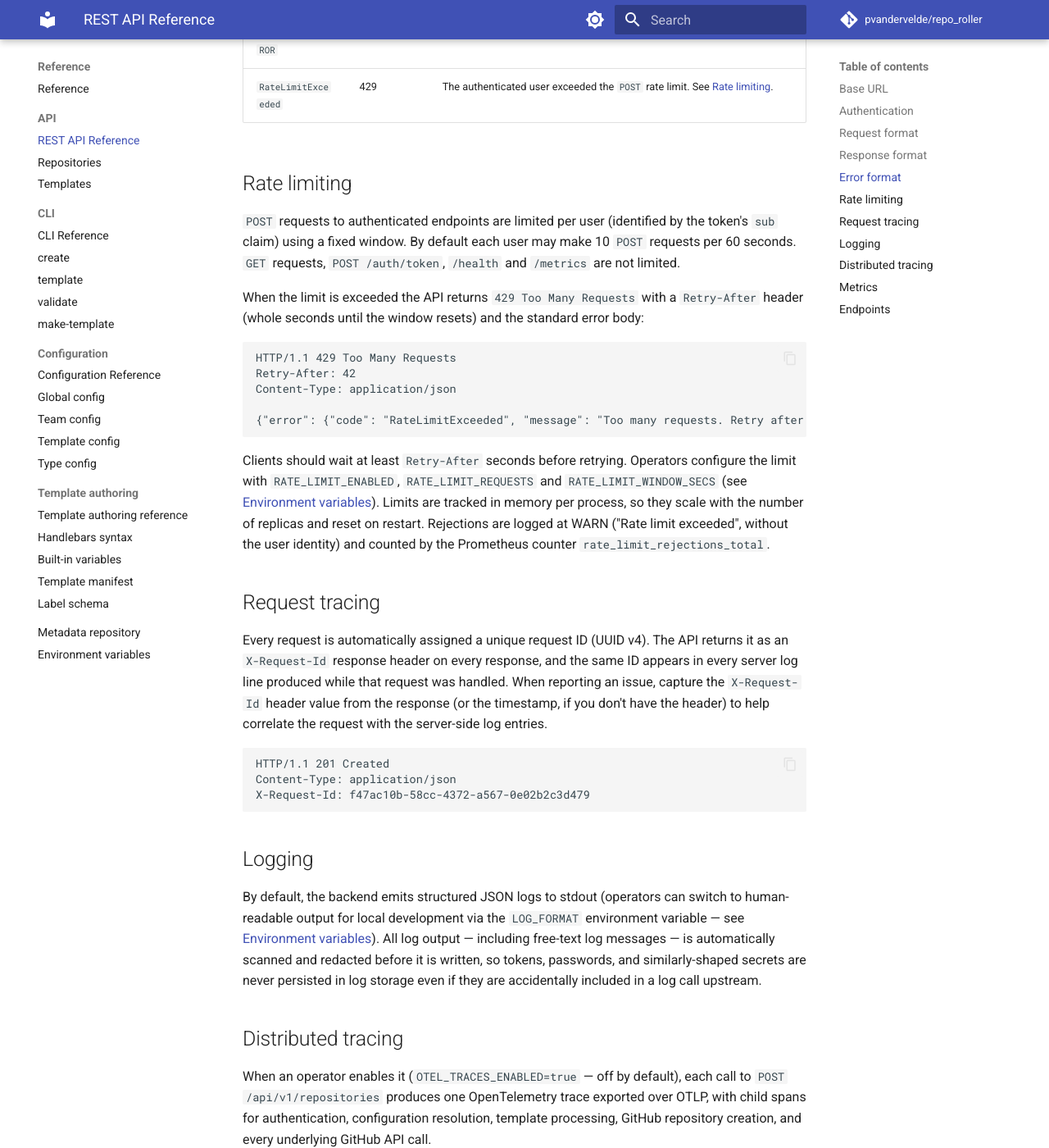
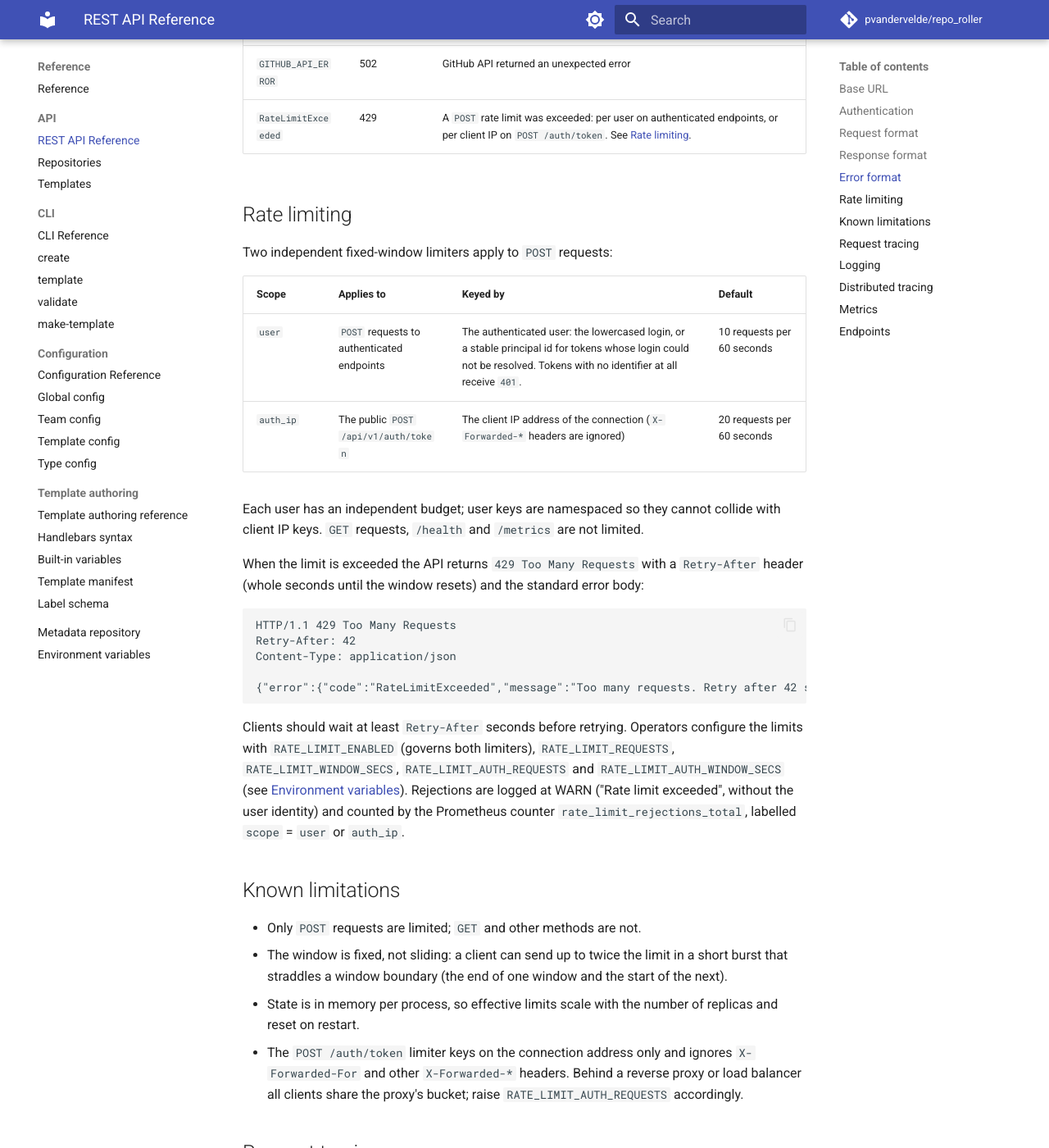
Before and after one commit to pvandervelde/repo_roller, an MkDocs documentation site: the page built from docs/user/reference/api/index.md, in a window 1280 px wide and 1400 px high, scrolled down 1971 px. Shown: the whole window at 82% size. Built offline with MkDocs 1.6.1 and Material for MkDocs 9.7.7, drawn with Linux system fonts in a browser that asks for light colours; comment, search, counter and statistics services are not loaded; some of the changed text lies outside the part shown.

Commit message:
docs(api): document token-endpoint rate limiter, scope label and known limitations
- Document per-IP limiter on POST /api/v1/auth/token and the
  RATE_LIMIT_AUTH_REQUESTS / RATE_LIMIT_AUTH_WINDOW_SECS variables
- Document the scope label (user, auth_ip) on rate_limit_rejections_total
- Document namespaced per-user keys and 401 for tokens without identifier
- Add known limitations: POST only, fixed-window 2x burst, per-process
  state, reverse proxy shares one token-endpoint bucket
- Fix the API error-format section to the real nested
  {"error":{"code","message","details"}} shape

Co-Authored-By: Claude Sonnet 5.5 <noreply@anthropic.com>

````diff
--- a/docs/user/reference/api/index.md
+++ b/docs/user/reference/api/index.md
@@ -66,7 +68,7 @@ Common error codes:
 | `TEMPLATE_NOT_FOUND` | 404 | Template repository not found or not accessible |
 | `CONFIGURATION_ERROR` | 400/500 | Problem loading or parsing configuration |
 | `GITHUB_API_ERROR` | 502 | GitHub API returned an unexpected error |
-| `RateLimitExceeded` | 429 | The authenticated user exceeded the `POST` rate limit. See [Rate limiting](#rate-limiting). |
+| `RateLimitExceeded` | 429 | A `POST` rate limit was exceeded: per user on authenticated endpoints, or per client IP on `POST /auth/token`. See [Rate limiting](#rate-limiting). |
 
 <!-- TODO(docs-owner): the error codes in this table use a mix of conventions —
 some (`INVALID_REQUEST`, `VALIDATION_ERROR`, `UNAUTHORIZED`, `TEMPLATE_NOT_FOUND`,
@@ -82,9 +84,15 @@ actually appear on the wire. -->
 
 ## Rate limiting
 
-`POST` requests to authenticated endpoints are limited per user (identified by the token's `sub`
-claim) using a fixed window. By default each user may make 10 `POST` requests per 60 seconds.
-`GET` requests, `POST /auth/token`, `/health` and `/metrics` are not limited.
+Two independent fixed-window limiters apply to `POST` requests:
+
+| Scope | Applies to | Keyed by | Default |
+|---|---|---|---|
+| `user` | `POST` requests to authenticated endpoints | The authenticated user: the lowercased login, or a stable principal id for tokens whose login could not be resolved. Tokens with no identifier at all receive `401`. | 10 requests per 60 seconds |
+| `auth_ip` | The public `POST /api/v1/auth/token` | The client IP address of the connection (`X-Forwarded-*` headers are ignored) | 20 requests per 60 seconds |
+
+Each user has an independent budget; user keys are namespaced so they cannot collide with client IP
+keys. `GET` requests, `/health` and `/metrics` are not limited.
 
 When the limit is exceeded the API returns `429 Too Many Requests` with a `Retry-After` header
 (whole seconds until the window resets) and the standard error body:
@@ -94,15 +102,26 @@ HTTP/1.1 429 Too Many Requests
 Retry-After: 42
 Content-Type: application/json
 
-{"error": {"code": "RateLimitExceeded", "message": "Too many requests. Retry after 42 seconds."}}
+{"error":{"code":"RateLimitExceeded","message":"Too many requests. Retry after 42 seconds."}}
 ```
 
-Clients should wait at least `Retry-After` seconds before retrying. Operators configure the limit
-with `RATE_LIMIT_ENABLED`, `RATE_LIMIT_REQUESTS` and `RATE_LIMIT_WINDOW_SECS` (see
-[Environment variables](../environment-variables.md)). Limits are tracked in memory per process, so
-they scale with the number of replicas and reset on restart. Rejections are logged at WARN
+Clients should wait at least `Retry-After` seconds before retrying. Operators configure the limits
+with `RATE_LIMIT_ENABLED` (governs both limiters), `RATE_LIMIT_REQUESTS`, `RATE_LIMIT_WINDOW_SECS`,
+`RATE_LIMIT_AUTH_REQUESTS` and `RATE_LIMIT_AUTH_WINDOW_SECS` (see
+[Environment variables](../environment-variables.md)). Rejections are logged at WARN
 ("Rate limit exceeded", without the user identity) and counted by the Prometheus counter
-`rate_limit_rejections_total`.
+`rate_limit_rejections_total`, labelled `scope` = `user` or `auth_ip`.
+
+## Known limitations
+
+- Only `POST` requests are limited; `GET` and other methods are not.
+- The window is fixed, not sliding: a client can send up to twice the limit in a short burst that
+  straddles a window boundary (the end of one window and the start of the next).
+- State is in memory per process, so effective limits scale with the number of replicas and reset
+  on restart.
+- The `POST /auth/token` limiter keys on the connection address only and ignores `X-Forwarded-For`
+  and other `X-Forwarded-*` headers. Behind a reverse proxy or load balancer all clients share the
+  proxy's bucket; raise `RATE_LIMIT_AUTH_REQUESTS` accordingly.
 
 ## Request tracing
 
@@ -156,7 +175,7 @@ attributes.
 ## Metrics
 
 `GET /metrics` returns Prometheus-format metrics (request rates, latencies, repository-creation
-outcomes, GitHub API call counts, and `rate_limit_rejections_total` for requests rejected by rate limiting). It is mounted at the server root — **not** under `/api/v1` —
+outcomes, GitHub API call counts, and `rate_limit_rejections_total{scope}` for requests rejected by rate limiting). It is mounted at the server root — **not** under `/api/v1` —
 and is unauthenticated, intended for scraping by a Prometheus server on a private network. See
 [Deploy with Docker Compose: Metrics (Prometheus)](../../how-to/deploy/deploy-with-docker.md#metrics-prometheus)
 for scrape configuration and the operator security note.
````
Also changed, not shown: other parts of docs/user/reference/api/index.md (+5 -3 lines), crates/repo_roller_api/README.md (+25 -2 lines), docs/spec/architecture/components.md (+16 -9 lines), docs/user/how-to/deploy/deploy-with-docker.md (+6 -1 lines), docs/user/reference/environment-variables.md (+8 -3 lines).
